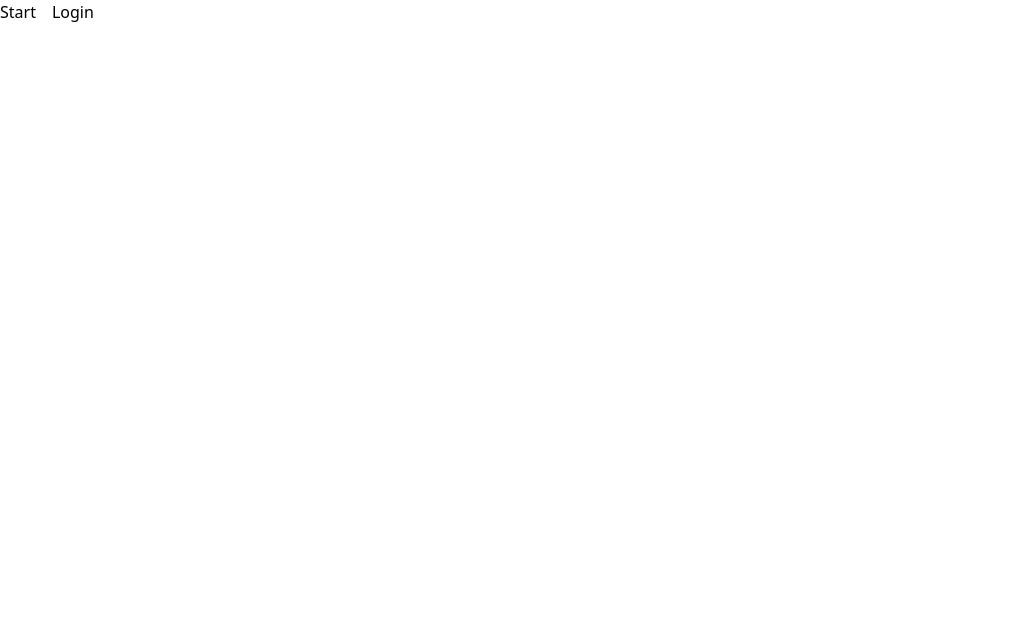
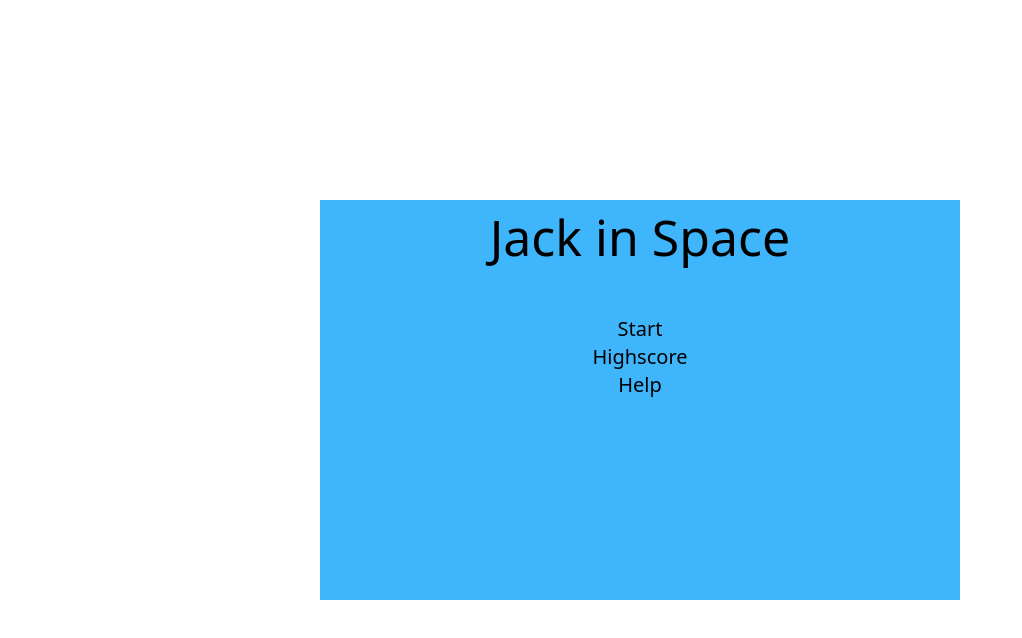
Before and after one commit to MaisamMohammadi/Jack-in-Space, a Vue app in the folder frontend/: page / in a window 1280 px wide. Before the commit this address had no page. Shown: the top 638 px of the page, without its empty margins (0-1022 px from the left). Built offline with nearby package versions, Linux system fonts and the light colour scheme.

Commit message:
Homepage

```diff
--- a/frontend/src/App.vue
+++ b/frontend/src/App.vue
@@ -1,7 +1,7 @@
 <template>
-  <div>
-  <router-link :to="{ name: 'Game'}"><span class="mr-4">Start</span></router-link>
-  <router-link :to="{ name: 'Login'}"><span>Login</span></router-link>
+  <div class="text-[15px]">
+  <!-- <router-link :to="{ name: 'Game'}"><span class="mr-4">Start</span></router-link>
+  <router-link :to="{ name: 'Login'}"><span>Login</span></router-link> -->
     <RouterView></RouterView>
   </div>
 </template>
--- a/frontend/src/components/WelcomeComp.vue
+++ /dev/null
@@ -1,11 +0,0 @@
-<template>
-  <div>
-    <h1 class="text-3xl font-bold">{{ title }}</h1>
-  </div>
-</template>
-
-<script setup>
-defineProps({
-  title: String,
-});
-</script>
--- a/frontend/src/router/index.js
+++ b/frontend/src/router/index.js
@@ -1,33 +1,35 @@
 import { createRouter, createWebHistory } from 'vue-router';
-// import HomeView from '../views/HomeView.vue';
+import HomeView from '../views/HomeView.vue';
 import GameView from '../views/GameView.vue';
 import LoginView from '../views/LoginView.vue';
 
 const router = createRouter({
   history: createWebHistory(import.meta.env.BASE_URL),
   routes: [
-    // {
-    //   path: '/',
-    //   name: 'Home',
-    //   component: HomeView,
-    // },
+    {
+      path: '/',
+      name: 'Home',
+      component: () => import('../views/HomeView.vue'),
+    },
     {
       path: '/game',
       name: 'Game',
-      component: GameView,
+      component: () => import('../views/GameView.vue'),
     },
     {
       path: '/login',
       name: 'Login',
-      component: LoginView,
+      component: () => import('../views/LoginView.vue'),
     },
     {
-      path: '/about',
-      name: 'About',
-      // route level code-splitting
-      // this generates a separate chunk (About.[hash].js) for this route
-      // which is lazy-loaded when the route is visited.
-      component: () => import('../views/AboutView.vue'),
+      path: '/highscore',
+      name: 'Highscore',
+      component: () => import('../views/HighscoreView.vue'),
+    },
+    {
+      path: '/help',
+      name: 'Help',
+      component: () => import('../views/HelpView.vue'),
     },
   ],
 });
--- a/frontend/src/views/GameView.vue
+++ b/frontend/src/views/GameView.vue
@@ -11,7 +11,7 @@
 <script setup>
 import { ref} from 'vue'
 // import { RouterView } from 'vue-router';
-import Phaser from 'phaser';
+import Phaser, { AUTO } from 'phaser';
 import spaceship from '@/assets/images/spaceship_Modell.png';
 import trash from '@/assets/images/trash_Modell.png';
 import laser from '@/assets/images/Laser_Model.png';
@@ -58,7 +58,7 @@ class LaserGroup extends Phaser.Physics.Arcade.Group{
     fireLaser(x, y){
         if(this.shootingaable)
         {
-            const laser = this.getFirstDead(false);
+            const laser = this.getFirstDead(true);
             if(laser){
                 laser.fire(x, y);
             }
@@ -166,6 +166,7 @@ class gameScene extends Phaser.Scene{
         // eslint-disable-next-line no-unused-vars
         this.input.on('pointerdown', function (pointer) {
             // ToDo: Shoud I decrease the y position - 20 or not?
+
             laserGroup.fireLaser(ship.x, ship.y);
         });
     }
--- /dev/null
+++ b/frontend/src/views/HelpView.vue
@@ -0,0 +1,13 @@
+<template>
+    <div>
+
+    </div>
+</template>
+
+<script setup>
+
+</script>
+
+<style lang="scss" scoped>
+
+</style>
--- /dev/null
+++ b/frontend/src/views/HighscoreView.vue
@@ -0,0 +1,13 @@
+<template>
+    <div>
+
+    </div>
+</template>
+
+<script setup>
+
+</script>
+
+<style lang="scss" scoped>
+
+</style>
--- a/frontend/src/views/HomeView.vue
+++ b/frontend/src/views/HomeView.vue
@@ -1,31 +1,16 @@
 <template>
-  <div class="mt-14">
-    <WelcomeComp title="Maisam"></WelcomeComp>
-    <div class="mt-8 text-xl">
-      <span>{{ store.homeContent }}</span>
-    </div>
-    <div class="mt-10 flex flex-wrap justify-center">
-      <Icon icon="logos:vue" class="h-auto w-40" />
-    </div>
-    <div class="mt-10 flex flex-wrap justify-center">
-      <label for="fontAwesome" class="s mr-3 text-xl">Font Awesome Icon: </label>
-      <Icon name="fontAwesome" icon="fa6-solid:calculator" class="h-auto w-8" />
-    </div>
-    <div class="mt-10 flex flex-wrap justify-center">
-      <label for="GoogleMaterialIcon" class="mr-3 text-xl">Google Material Icon: </label>
-      <Icon name="GoogleMaterialIcon" icon="ic:baseline-android" class="h-auto w-8" />
-    </div>
-    <div class="mt-10 flex flex-wrap justify-center">
-      <label for="FluentUIIcon" class="mr-3 text-xl">Fluent UI Icon: </label>
-      <Icon name="FluentUIIcon" icon="fluent:alert-badge-24-filled" class="h-auto w-8" />
+  <div class="w-[50vw] h-[50vh] bg-blue absolute left-[25vw] top-[25vh] px-auto">
+    <p class="text-center text-[50px]">Jack in Space</p>
+    <div class="text-center text-xl mt-[5vh]">
+      <router-link v-for="item in menuItems" :key="item" :to="{ name: item.link }"><div>{{item.title}}</div></router-link>
     </div>
   </div>
 </template>
 
 <script setup>
-import WelcomeComp from '@/components/WelcomeComp.vue';
-import { useDefaultStore } from '@/stores/defaultStore.js';
-import { Icon } from '@iconify/vue';
-
-const store = useDefaultStore();
+const menuItems = [
+  {title: "Start", link: "Game"},
+  {title: "Highscore", link: "Highscore"},
+  {title: "Help", link: "Help"}
+]
 </script>
--- a/frontend/tailwind.config.js
+++ b/frontend/tailwind.config.js
@@ -7,6 +7,8 @@ module.exports = {
     colors: {
       emerald: colors.emerald,
       fontColor: '#EEEEEE',
+      blue: '#3FB6FB',
+      yellow: '#DCFB3F',
     },
   },
   plugins: [],
```
